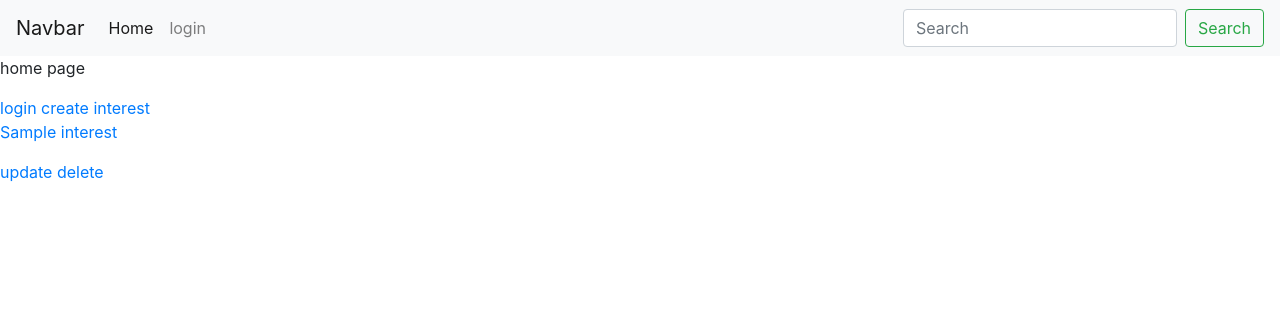
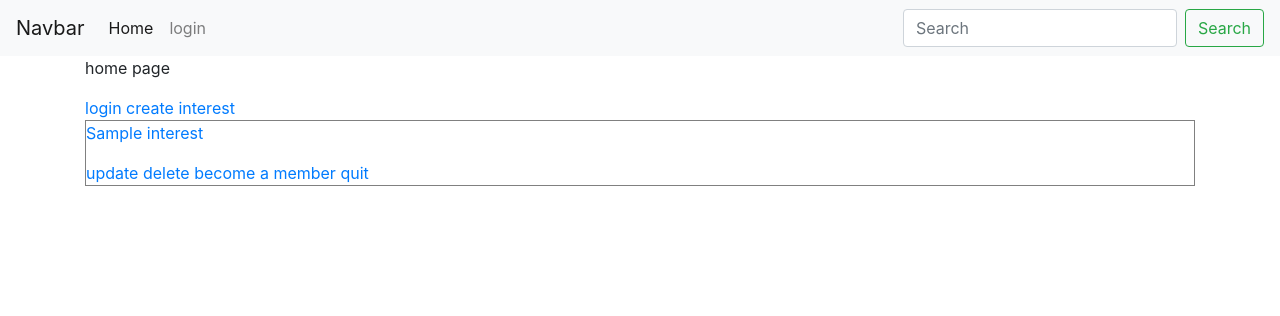
Before and after one commit to kennedybabu/spectrum, a Django app: page / in a window 1280 px wide. Shown: the top 316 px of the page. Run offline with Django 4.2, Linux system fonts and the light colour scheme; tables that the repository leaves empty hold one stand-in row (values such as "Sample post"); some libraries are stand-ins or nearby versions.

Commit message:
feature:join and quit channel functionality

```diff
--- a/spectrum/templates/spectrum/channel.html
+++ b/spectrum/templates/spectrum/channel.html
@@ -5,7 +5,11 @@
 
 {% block content %}
 
-hey
+{% for member in members %}
+
+{{ member.username }}
+
+{% endfor %}
 
 
 {% endblock %}
--- a/spectrum/templates/spectrum/home.html
+++ b/spectrum/templates/spectrum/home.html
@@ -4,18 +4,21 @@
 
 
 {% block content %}
+<div class="container">
 <p>home page</p>
 <a href="{% url 'login' %}">login</a>
 <a href="{% url 'create_interest' %}">create interest</a>
 
-
 {% for interest in interests %}
-    <div>
+    <div class='object'>
         <p><a href="{% url 'interest' interest.id %}">{{ interest.name }}</a></p>
         <a href="{% url 'update_interest' interest.id %}">update</a>
         <a href="{% url 'delete_interest' interest.id %}">delete</a>
+        <a href="{% url 'join_interest' interest.id %}">become a member</a>
+        <a href="{% url 'quit_interest' interest.id %}">quit</a>
 
     </div>
 {% endfor %}
+</div>
 
 {% endblock %}
--- a/spectrum/templates/spectrum/login_register.html
+++ b/spectrum/templates/spectrum/login_register.html
@@ -18,7 +18,7 @@
         <div class="form-group">
 
             <label for="">password</label>
-            <input type="text" name="password" placeholder="enter password">
+            <input type="password" name="password" placeholder="enter password">
         </div>
 
         <input type="submit" value="login">
--- a/spectrum/urls.py
+++ b/spectrum/urls.py
@@ -9,6 +9,7 @@ urlpatterns = [
     path('create_interest/', views.createInterest, name='create_interest'),
     path('update_interest/<int:pk>/', views.updateInterest, name='update_interest'),
     path('delete_interest/<int:pk>/', views.deleteInterest, name='delete_interest'),
-
+    path('join_interest/<int:pk>/', views.joinInterest, name='join_interest'),
+    path('quit_interest/<int:pk>/', views.quitInterest, name='quit_interest'),
 
 ]
--- a/spectrum/views.py
+++ b/spectrum/views.py
@@ -100,3 +100,27 @@ def deleteInterest(request, pk):
         interest.delete()
         return redirect('home')
     return render(request, 'spectrum/delete.html', {'obj':interest})
+
+
+
+def joinInterest(request, pk):
+    interest = Interest.objects.get(id=pk)
+    interest.members.add(request.user)
+    members = interest.members.all()
+
+    context = {
+        'interest':interest,
+        'members':members
+    }
+    return render(request, 'spectrum/channel.html', context)
+
+
+def quitInterest(request,pk):
+    interest = Interest.objects.get(id=pk)
+    interest.members.remove(request.user)
+    members = interest.members.all()
+    context = {
+        'members':members,
+        'interest':interest
+    }
+    return render(request, 'spectrum/home.html', context)
--- a/static/styles/main.css
+++ b/static/styles/main.css
@@ -0,0 +1,3 @@
+.object {
+    border: 1px solid grey;
+}
```
